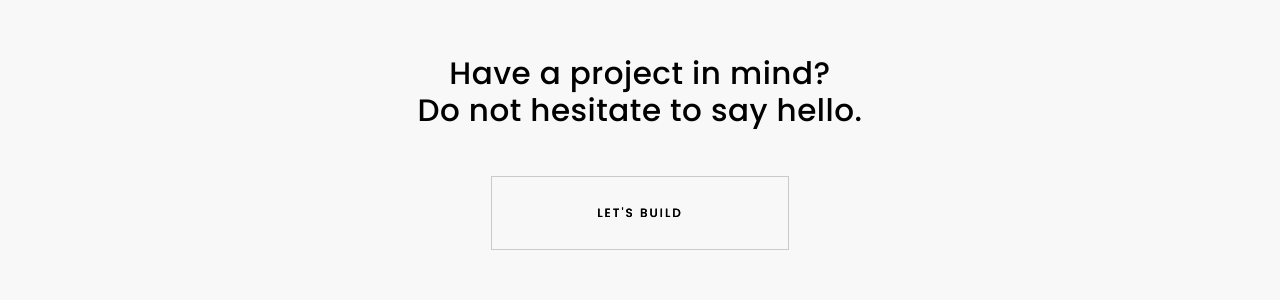
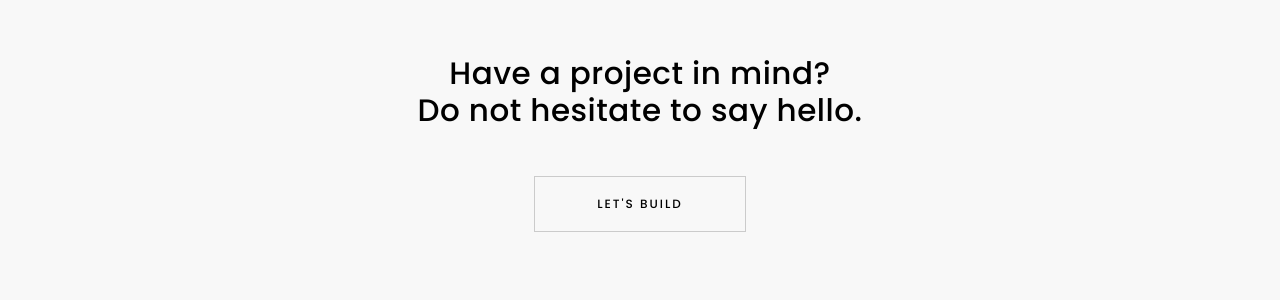
Before and after one commit to raiabhinav108/SplusUM_website, a React (Create React App) app in the folder my-app/: page / in a window 1280 px wide. Shown: the part 3981-4281 px from the top of the page. Built offline with nearby package versions, Linux system fonts and the light colour scheme.

Commit message:
Button upgraded

```diff
--- a/my-app/src/components/contact/Contact.jsx
+++ b/my-app/src/components/contact/Contact.jsx
@@ -15,7 +15,7 @@ const Contact = () => {
             </div>
             <div className="cont">
             <Link to='sign-up'>
-        <button className='cont_btn'>LET'S BUILD</button>
+        <button className='cont_btn'></button>
     </Link>
             </div>
     </div>
```
Also changed, not shown: 1 other file (tests, documents, lock files or other folders).
